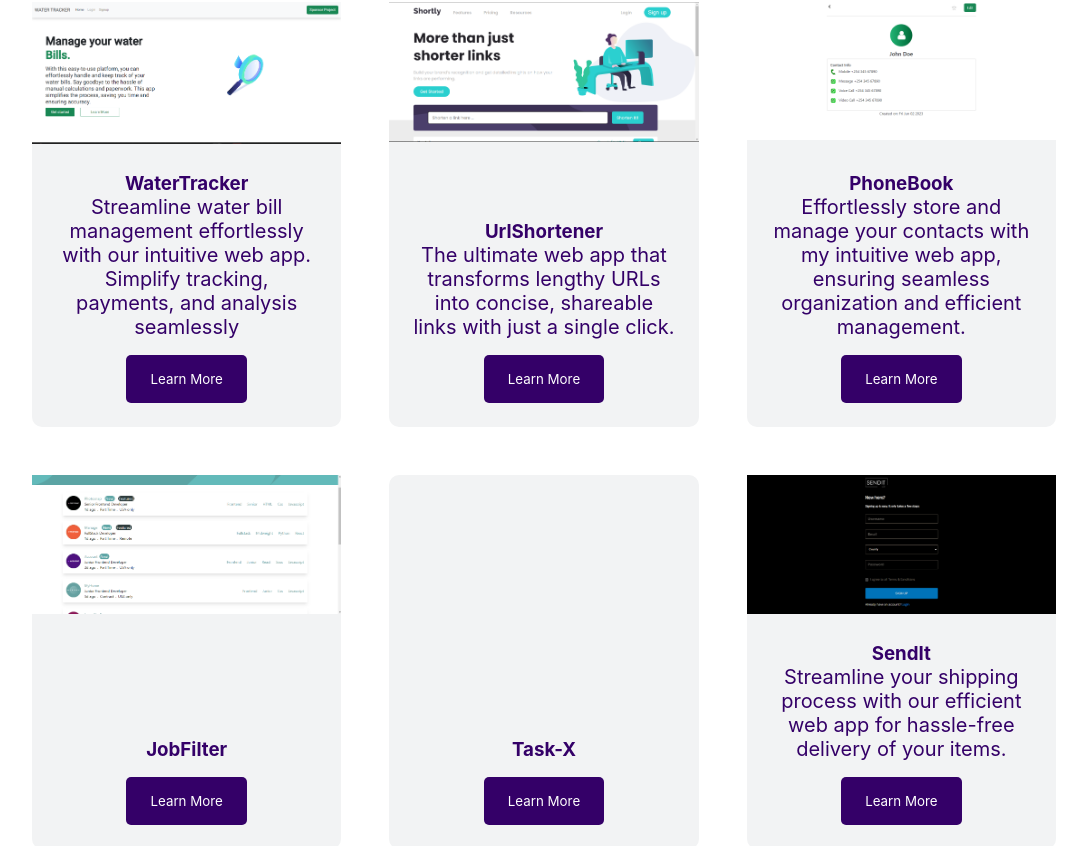
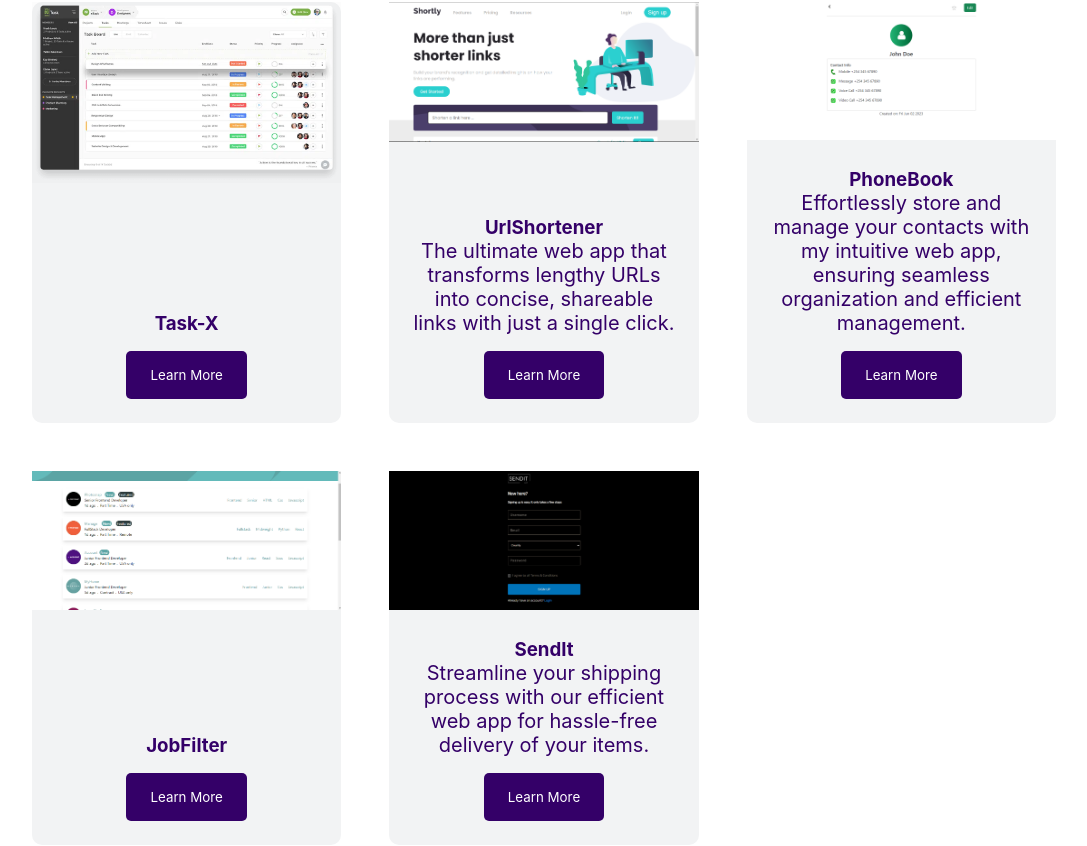
Before and after one commit to mwongess/portefeuille, a React (Vite) app in the folder client/: page / in a window 1280 px wide. Shown: the part 814-1660 px from the top of the page, without its empty margins (96-1183 px from the left). Built offline with nearby package versions, Linux system fonts and the light colour scheme.

Commit message:
Update task x

```diff
--- a/client/src/components/Projects/ProjectsStyles.css
+++ b/client/src/components/Projects/ProjectsStyles.css
@@ -17,7 +17,7 @@
   min-height: 250px;
 }
 .project img{
-  /* height: 50%; */
+  /* height: 170px; */
   width: 100%;
 }
 .project-text{
--- a/client/src/data/data.js
+++ b/client/src/data/data.js
@@ -1,11 +1,10 @@
 export const projects = [
+  {
+    name: "Task-X",
+    description: "",
+    imageUrl: "/images/projectImages/taskx.webp",
+  },
 
-  {
-    name: "WaterTracker",
-    description: "Streamline water bill management effortlessly with our intuitive web app. Simplify tracking, payments, and analysis seamlessly ",
-    imageUrl: "/images/projectImages/watertracker.png",
-    website: "https://wartartracker.netlify.app/"
-  },
   {
     name: "UrlShortener",
     description: "The ultimate web app that transforms lengthy URLs into concise, shareable links with just a single click. ",
@@ -21,11 +20,7 @@ export const projects = [
     description: "",
     imageUrl: "/images/projectImages/job.png",
   },
-  {
-    name: "Task-X",
-    description: "",
-    imageUrl: "",
-  },
+
   {
     name: "SendIt",
     description:"Streamline your shipping process with our efficient web app for hassle-free delivery of your items.",
```
Also changed, not shown: client/public/images/projectImages/taskx.webp (added).
